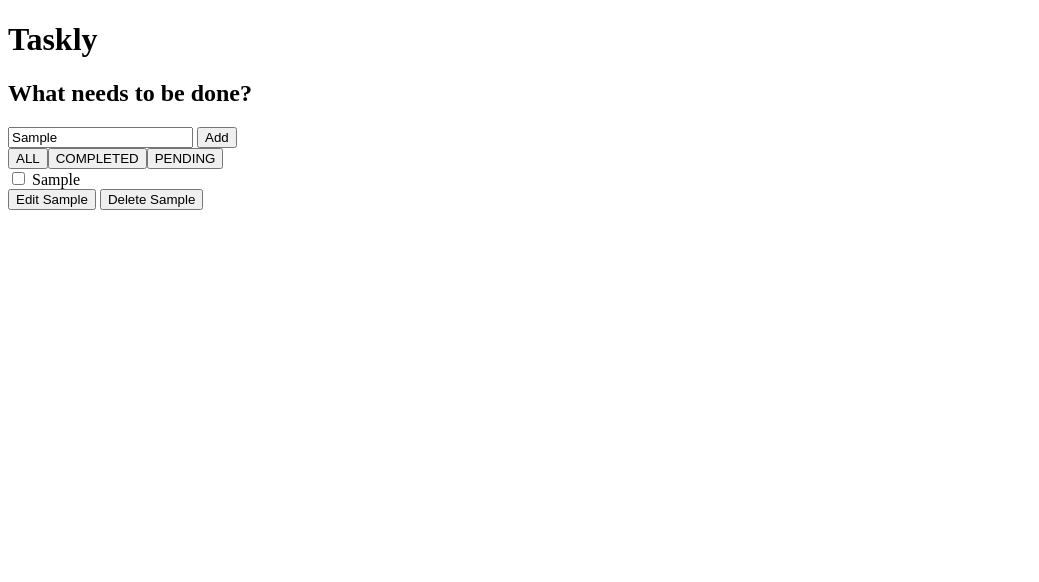
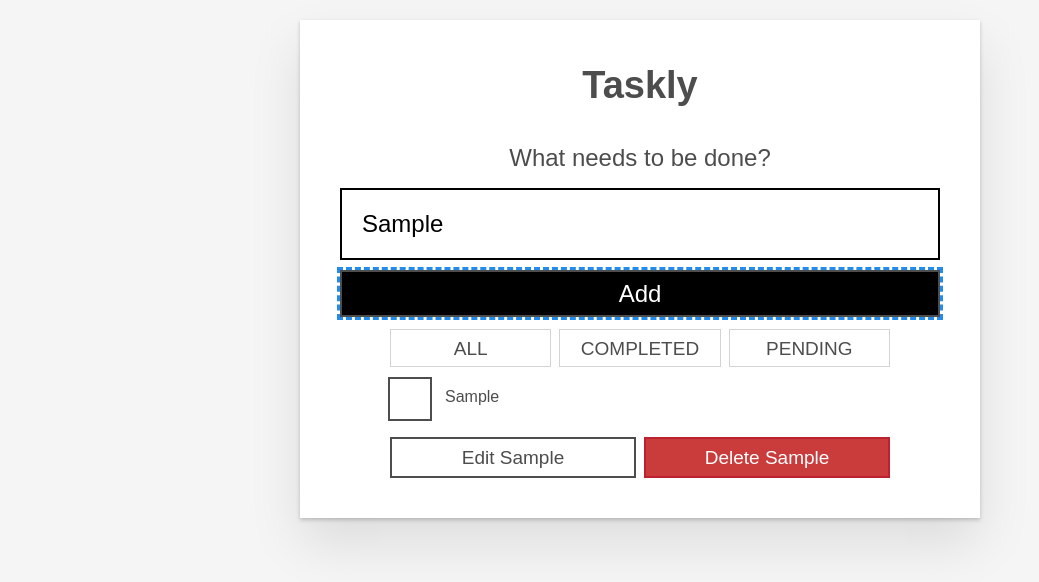
Before and after one commit to rhodeon/svelte-taskly, a Svelte app: page / in a window 1280 px wide. Both pictures are taken after typing "Sample" into the empty fields and a click on the button "Add". Shown: the top 582 px of the page, without its empty margins (0-1039 px from the left). Built offline with nearby package versions, Linux system fonts and the light colour scheme.

Commit message:
Added styling.

```diff
--- a/src/App.svelte
+++ b/src/App.svelte
@@ -30,18 +30,22 @@
   }
 </script>
 
-<div>
+<div class="todoapp stack-large">
   <h1>Taskly</h1>
 
   <AddTaskForm />
 
   <!-- populate the filter buttons -->
+  <div class="filters btn-group stack-exception">
     {#each Object.values(Filter) as filter}
       <FilterButton name={filter} />
     {/each}
+  </div>
 
   <!-- display each task from the global store -->
+  <ul class="todo-list stack-large stack-exception">
     {#each filteredTasks as task (task.id)}
       <Todo {task} />
     {/each}
+  </ul>
 </div>
--- a/src/app.css
+++ b/src/app.css
@@ -0,0 +1,292 @@
+/* RESETS */
+*,
+*::before,
+*::after {
+  box-sizing: border-box;
+}
+*:focus {
+  outline: 3px dashed #228bec;
+  outline-offset: 0;
+}
+html {
+  font: 62.5% / 1.15 sans-serif;
+}
+h1,
+h2 {
+  margin-bottom: 0;
+}
+ul {
+  list-style: none;
+  padding: 0;
+}
+button {
+  border: none;
+  margin: 0;
+  padding: 0;
+  width: auto;
+  overflow: visible;
+  background: transparent;
+  color: inherit;
+  font: inherit;
+  line-height: normal;
+  -webkit-font-smoothing: inherit;
+  -moz-osx-font-smoothing: inherit;
+  -webkit-appearance: none;
+}
+button::-moz-focus-inner {
+  border: 0;
+}
+button,
+input,
+optgroup,
+select,
+textarea {
+  font-family: inherit;
+  font-size: 100%;
+  line-height: 1.15;
+  margin: 0;
+}
+button,
+input {
+  overflow: visible;
+}
+input[type="text"] {
+  border-radius: 0;
+}
+body {
+  width: 100%;
+  max-width: 68rem;
+  margin: 0 auto;
+  font: 1.6rem/1.25 Arial, sans-serif;
+  background-color: #f5f5f5;
+  color: #4d4d4d;
+}
+@media screen and (min-width: 620px) {
+  body {
+    font-size: 1.9rem;
+    line-height: 1.31579;
+  }
+}
+/*END RESETS*/
+/* GLOBAL STYLES */
+.form-group > input[type="text"] {
+  display: inline-block;
+  margin-top: 0.4rem;
+}
+.btn {
+  padding: 0.8rem 1rem 0.7rem;
+  border: 0.2rem solid #4d4d4d;
+  cursor: pointer;
+  text-transform: capitalize;
+}
+.btn.toggle-btn {
+  border-width: 1px;
+  border-color: #d3d3d3;
+}
+.btn.toggle-btn[aria-pressed="true"] {
+  text-decoration: underline;
+  border-color: #4d4d4d;
+}
+.btn__danger {
+  color: #fff;
+  background-color: #ca3c3c;
+  border-color: #bd2130;
+}
+.btn__filter {
+  border-color: lightgrey;
+}
+.btn__primary {
+  color: #fff;
+  background-color: #000;
+}
+.btn-group {
+  display: flex;
+  justify-content: space-between;
+}
+.btn-group > * {
+  flex: 1 1 49%;
+}
+.btn-group > * + * {
+  margin-left: 0.8rem;
+}
+.label-wrapper {
+  margin: 0;
+  flex: 0 0 100%;
+  text-align: center;
+}
+.visually-hidden {
+  position: absolute !important;
+  height: 1px;
+  width: 1px;
+  overflow: hidden;
+  clip: rect(1px 1px 1px 1px);
+  clip: rect(1px, 1px, 1px, 1px);
+  white-space: nowrap;
+}
+[class*="stack"] > * {
+  margin-top: 0;
+  margin-bottom: 0;
+}
+.stack-small > * + * {
+  margin-top: 1.25rem;
+}
+.stack-large > * + * {
+  margin-top: 2.5rem;
+}
+@media screen and (min-width: 550px) {
+  .stack-small > * + * {
+    margin-top: 1.4rem;
+  }
+  .stack-large > * + * {
+    margin-top: 2.8rem;
+  }
+}
+.stack-exception {
+  margin-top: 1.2rem;
+}
+/* END GLOBAL STYLES */
+.todoapp {
+  background: #fff;
+  margin: 2rem 0 4rem 0;
+  padding: 1rem;
+  position: relative;
+  box-shadow: 0 2px 4px 0 rgba(0, 0, 0, 0.2), 0 2.5rem 5rem 0 rgba(0, 0, 0, 0.1);
+}
+@media screen and (min-width: 550px) {
+  .todoapp {
+    padding: 4rem;
+  }
+}
+.todoapp > * {
+  max-width: 50rem;
+  margin-left: auto;
+  margin-right: auto;
+}
+.todoapp > form {
+  max-width: 100%;
+}
+.todoapp > h1 {
+  display: block;
+  max-width: 100%;
+  text-align: center;
+  margin: 0;
+  margin-bottom: 1rem;
+}
+.label__lg {
+  line-height: 1.01567;
+  font-weight: 300;
+  padding: 0.8rem;
+  margin-bottom: 1rem;
+  text-align: center;
+}
+.input__lg {
+  padding: 2rem;
+  border: 2px solid #000;
+}
+.input__lg:focus {
+  border-color: #4d4d4d;
+  box-shadow: inset 0 0 0 2px;
+}
+[class*="__lg"] {
+  display: inline-block;
+  width: 100%;
+  font-size: 1.9rem;
+}
+[class*="__lg"]:not(:last-child) {
+  margin-bottom: 1rem;
+}
+@media screen and (min-width: 620px) {
+  [class*="__lg"] {
+    font-size: 2.4rem;
+  }
+}
+.filters {
+  width: 100%;
+  margin: unset auto;
+}
+/* Todo item styles */
+.todo {
+  display: flex;
+  flex-direction: row;
+  flex-wrap: wrap;
+}
+.todo > * {
+  flex: 0 0 100%;
+}
+.todo-text {
+  width: 100%;
+  min-height: 4.4rem;
+  padding: 0.4rem 0.8rem;
+  border: 2px solid #565656;
+}
+.todo-text:focus {
+  box-shadow: inset 0 0 0 2px;
+}
+/* CHECKBOX STYLES */
+.c-cb {
+  box-sizing: border-box;
+  font-family: Arial, sans-serif;
+  -webkit-font-smoothing: antialiased;
+  font-weight: 400;
+  font-size: 1.6rem;
+  line-height: 1.25;
+  display: block;
+  position: relative;
+  min-height: 44px;
+  padding-left: 40px;
+  clear: left;
+}
+.c-cb > label::before,
+.c-cb > input[type="checkbox"] {
+  box-sizing: border-box;
+  top: -2px;
+  left: -2px;
+  width: 44px;
+  height: 44px;
+}
+.c-cb > input[type="checkbox"] {
+  -webkit-font-smoothing: antialiased;
+  cursor: pointer;
+  position: absolute;
+  z-index: 1;
+  margin: 0;
+  opacity: 0;
+}
+.c-cb > label {
+  font-size: inherit;
+  font-family: inherit;
+  line-height: inherit;
+  display: inline-block;
+  margin-bottom: 0;
+  padding: 8px 15px 5px;
+  cursor: pointer;
+  touch-action: manipulation;
+}
+.c-cb > label::before {
+  content: "";
+  position: absolute;
+  border: 2px solid currentcolor;
+  background: transparent;
+}
+.c-cb > input[type="checkbox"]:focus + label::before {
+  border-width: 4px;
+  outline: 3px dashed #228bec;
+}
+.c-cb > label::after {
+  box-sizing: content-box;
+  content: "";
+  position: absolute;
+  top: 11px;
+  left: 9px;
+  width: 18px;
+  height: 7px;
+  transform: rotate(-45deg);
+  border: solid;
+  border-width: 0 0 5px 5px;
+  border-top-color: transparent;
+  opacity: 0;
+  background: transparent;
+}
+.c-cb > input[type="checkbox"]:checked + label::after {
+  opacity: 1;
+}
--- a/src/lib/AddTaskForm.svelte
+++ b/src/lib/AddTaskForm.svelte
@@ -12,17 +12,20 @@
 </script>
 
 <form>
-  <h2>
-    <label for="new-todo-input"> What needs to be done? </label>
+  <h2 class="label-wrapper">
+    <label for="new-todo-input" class="label__lg"> What needs to be done? </label>
   </h2>
 
   <input
     type="text"
     id="new-todo-input"
+    class="input input__lg"
     name="text"
     autoComplete="off"
     bind:value={name}
   />
 
-  <button type="submit" on:click={addTask}> Add </button>
+  <button type="submit" class="btn btn__primary btn__lg" on:click={addTask}>
+    Add
+  </button>
 </form>
--- a/src/lib/FilterButton.svelte
+++ b/src/lib/FilterButton.svelte
@@ -23,6 +23,6 @@
   }
 </script>
 
-<button type="button" on:click={setFilter}>
-  {name}
+<button type="button" class="btn toggle-btn" on:click={setFilter}>
+  <span>{name}</span>
 </button>
--- a/src/lib/TodoEdit.svelte
+++ b/src/lib/TodoEdit.svelte
@@ -19,16 +19,25 @@
   }
 </script>
 
-<form>
-  <div>
-    <label for={task.id}>
+<form class="stack-small">
+  <div class="form-group">
+    <label class="todo-label" for={task.id}>
       New name for {task.name}
     </label>
-    <input id={task.id} type="text" bind:value={newName} />
+    <input id={task.id} class="todo-text" type="text" bind:value={newName} />
   </div>
 
-  <div>
-    <button type="button" on:click={stopEdit}> Cancel </button>
-    <button type="submit" on:click={updateTask}> Save </button>
+  <div class="btn-group">
+    <button type="button" class="btn todo-cancel" on:click={stopEdit}>
+      Cancel
+    </button>
+
+    <button
+      type="submit"
+      class="btn btn__primary todo-edit"
+      on:click={updateTask}
+    >
+      Save
+    </button>
   </div>
 </form>
--- a/src/lib/TodoView.svelte
+++ b/src/lib/TodoView.svelte
@@ -20,26 +20,26 @@
   }
 </script>
 
-<form>
-  <div>
+<div class="stack-small">
+  <div class="c-cb">
     <input
       type="checkbox"
       bind:checked={completionStatus}
       on:change={() => tasks.toggle(task.id, completionStatus)}
     />
 
-    <label for={task.id}>
+    <label class="todo-label" for={task.id}>
       {task.name}
     </label>
   </div>
 
-  <div>
-    <button type="button" on:click={startEdit}>
+  <div class="btn-group">
+    <button class="btn" type="button" on:click={startEdit}>
       Edit <span>{task.name}</span>
     </button>
 
-    <button type="button" on:click={deleteTask}>
+    <button class="btn btn__danger" type="button" on:click={deleteTask}>
       Delete <span>{task.name}</span>
     </button>
   </div>
-</form>
+</div>
```
Lines whose indentation alone changed are shown as unchanged.
